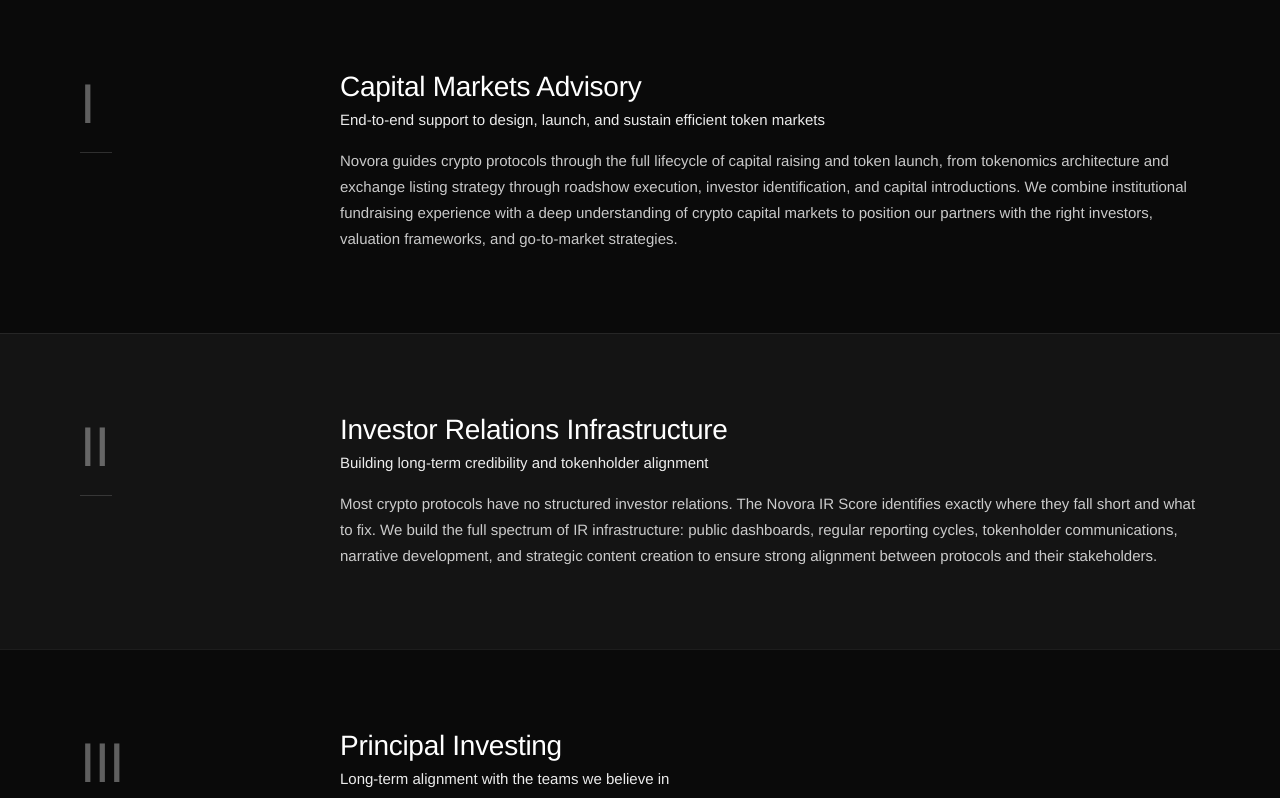
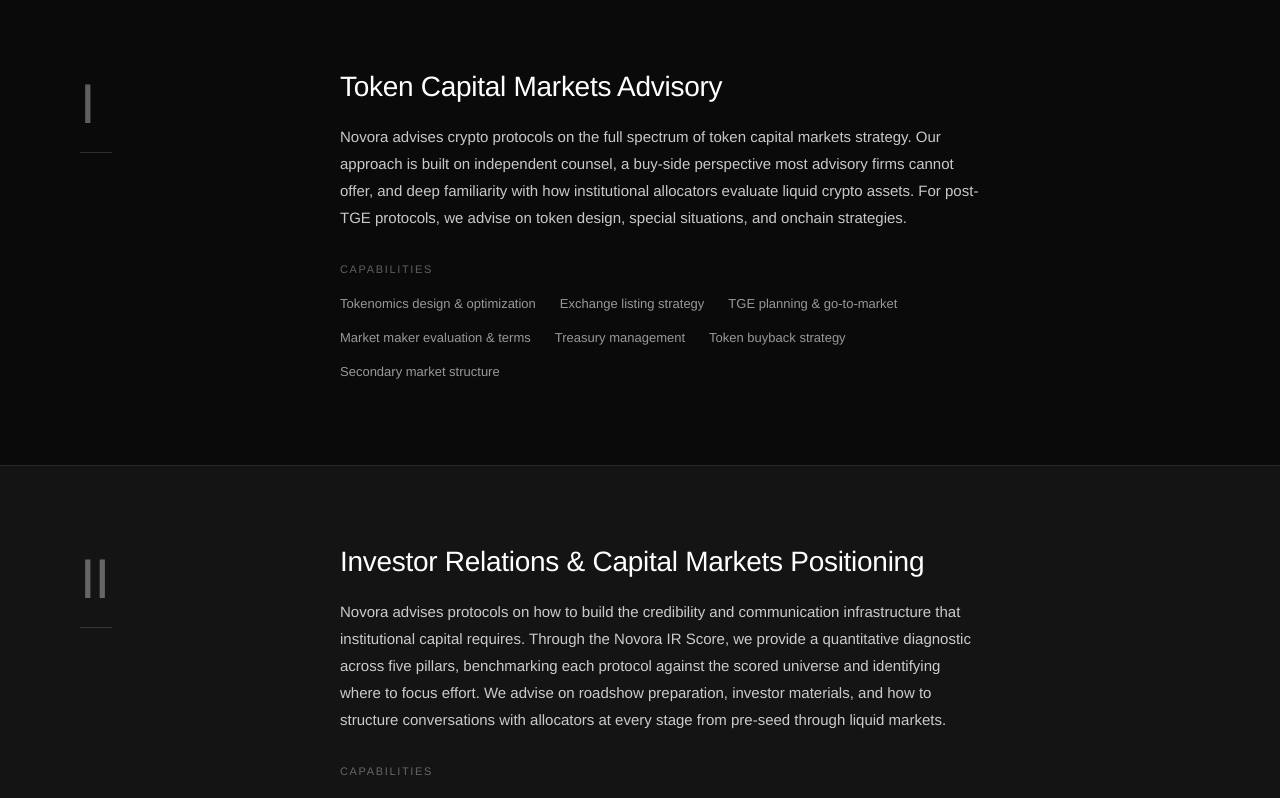
Before and after one commit to connrking/novora-site, a Next.js app: page /advisory in a window 1280 px wide. Shown: the part 520-1318 px from the top of the page. Built offline with nearby package versions, Linux system fonts and the light colour scheme.

Commit message:
advisory: Evercore-style service lines with capabilities

```diff
--- a/app/advisory/page.jsx
+++ b/app/advisory/page.jsx
@@ -36,13 +36,13 @@
   );
 }
 
-function ServiceSection({ num, title, subtitle, body, index }) {
+function ServiceSection({ num, title, desc, capabilities, index }) {
   const [show, setShow] = useState(false);
   const ref = useRef(null);
   useEffect(() => {
     const obs = new IntersectionObserver(([e]) => {
       if (e.isIntersecting) { setShow(true); obs.disconnect(); }
-    }, { threshold: 0.15 });
+    }, { threshold: 0.1 });
     if (ref.current) obs.observe(ref.current);
     return () => obs.disconnect();
   }, []);
@@ -66,25 +66,33 @@
             transition: "width 0.3s ease",
           }} />
         </div>
-        <div style={{ fontFamily: F.h }}>
+        <div style={{ fontFamily: F.h, maxWidth: 640 }}>
           <h2 className="advisory-title" style={{
-            fontSize: 28, fontWeight: 400, color: C.white, margin: "0 0 8px", letterSpacing: "-0.01em",
+            fontSize: 28, fontWeight: 400, color: C.white, margin: "0 0 20px", letterSpacing: "-0.01em",
             opacity: show ? 1 : 0,
             transform: show ? "translateY(0)" : "translateY(16px)",
             transition: "opacity 0.7s ease 0.1s, transform 0.7s ease 0.1s, color 0.3s",
           }}>{title}</h2>
           <p style={{
-            fontSize: 15, color: C.gray100, margin: "0 0 20px", fontWeight: 400,
+            fontSize: 15, lineHeight: 1.8, color: C.gray200, margin: "0 0 32px", fontWeight: 400,
             opacity: show ? 1 : 0,
             transform: show ? "translateY(0)" : "translateY(16px)",
             transition: "opacity 0.7s ease 0.2s, transform 0.7s ease 0.2s",
-          }}>{subtitle}</p>
-          <p style={{
-            fontSize: 15, lineHeight: 1.75, color: C.gray200, margin: 0, fontWeight: 400,
+          }}>{desc}</p>
+          <div style={{
             opacity: show ? 1 : 0,
             transform: show ? "translateY(0)" : "translateY(16px)",
             transition: "opacity 0.7s ease 0.35s, transform 0.7s ease 0.35s",
-          }}>{body}</p>
+          }}>
+            <div style={{ fontSize: 11, letterSpacing: "0.15em", color: C.gray400, marginBottom: 16, textTransform: "uppercase" }}>Capabilities</div>
+            <div style={{ display: "flex", flexWrap: "wrap", gap: "8px 24px" }}>
+              {capabilities.map((cap, i) => (
+                <span key={i} style={{
+                  fontSize: 13, color: C.gray300, fontWeight: 400, lineHeight: 2,
+                }}>{cap}</span>
+              ))}
+            </div>
+          </div>
         </div>
       </div>
     </section>
@@ -101,6 +109,8 @@
         .advisory-section:hover .advisory-title { color: #fff !important; }
         .advisory-section:hover .advisory-bar { width: 60px !important; }
       `}</style>
+
+      {/* Hero */}
       <section style={{ padding: "120px 80px 80px", background: C.bg, position: "relative", overflow: "hidden" }}>
         <div style={{
           position: "absolute", top: "0%", right: "10%", width: "40%", height: "60%",
@@ -124,29 +134,52 @@
         </FadeIn>
       </section>
 
-      {[
-        {
-          num: "I",
-          title: "Capital Markets Advisory",
-          subtitle: "End-to-end support to design, launch, and sustain efficient token markets",
-          body: "Novora guides crypto protocols through the full lifecycle of capital raising and token launch, from tokenomics architecture and exchange listing strategy through roadshow execution, investor identification, and capital introductions. We combine institutional fundraising experience with a deep understanding of crypto capital markets to position our partners with the right investors, valuation frameworks, and go-to-market strategies.",
-        },
-        {
-          num: "II",
-          title: "Investor Relations Infrastructure",
-          subtitle: "Building long-term credibility and tokenholder alignment",
-          body: "Most crypto protocols have no structured investor relations. The Novora IR Score identifies exactly where they fall short and what to fix. We build the full spectrum of IR infrastructure: public dashboards, regular reporting cycles, tokenholder communications, narrative development, and strategic content creation to ensure strong alignment between protocols and their stakeholders.",
-        },
-        {
-          num: "III",
-          title: "Principal Investing",
-          subtitle: "Long-term alignment with the teams we believe in",
-          body: "We invest alongside the teams we advise, ensuring long-term alignment between Novora and our partners. Our investment thesis is informed by the same buy-side framework we built managing institutional capital at Social Capital and Arca.",
-        },
-      ].map((s, i) => (
-        <ServiceSection key={i} num={s.num} title={s.title} subtitle={s.subtitle} body={s.body} index={i} />
-      ))}
+      {/* Service Lines */}
+      <ServiceSection
+        index={0}
+        num="I"
+        title="Token Capital Markets Advisory"
+        desc="Novora advises crypto protocols on the full spectrum of token capital markets strategy. Our approach is built on independent counsel, a buy-side perspective most advisory firms cannot offer, and deep familiarity with how institutional allocators evaluate liquid crypto assets. For post-TGE protocols, we advise on token design, special situations, and onchain strategies."
+        capabilities={[
+          "Tokenomics design & optimization",
+          "Exchange listing strategy",
+          "TGE planning & go-to-market",
+          "Market maker evaluation & terms",
+          "Treasury management",
+          "Token buyback strategy",
+          "Secondary market structure",
+        ]}
+      />
+      <ServiceSection
+        index={1}
+        num="II"
+        title="Investor Relations & Capital Markets Positioning"
+        desc="Novora advises protocols on how to build the credibility and communication infrastructure that institutional capital requires. Through the Novora IR Score, we provide a quantitative diagnostic across five pillars, benchmarking each protocol against the scored universe and identifying where to focus effort. We advise on roadshow preparation, investor materials, and how to structure conversations with allocators at every stage from pre-seed through liquid markets."
+        capabilities={[
+          "Novora IR Score diagnostic",
+          "Full IR Analysis & benchmarking",
+          "Reporting cadences & tokenholder communication",
+          "Data dashboards & analytics",
+          "Narrative development & positioning",
+          "Roadshow preparation & materials",
+          "Institutional platform coverage",
+        ]}
+      />
+      <ServiceSection
+        index={2}
+        num="III"
+        title="Strategic Network & Market Intelligence"
+        desc="Novora maintains relationships with 170+ institutional funds, trading firms, and allocators through the Novora Network. We leverage this network to provide protocols with market intelligence, sentiment feedback, and strategic guidance on how institutional capital is evaluating their sector, competitors, and positioning."
+        capabilities={[
+          "Market intelligence & sentiment",
+          "Institutional positioning guidance",
+          "Sector & competitive analysis",
+          "Network-facilitated introductions",
+          "Event programming & investor roundtables",
+        ]}
+      />
 
+      {/* CTA */}
       <section style={{ padding: "100px 80px", background: C.cream, textAlign: "center" }}>
         <FadeIn>
           <h2 style={{
```
